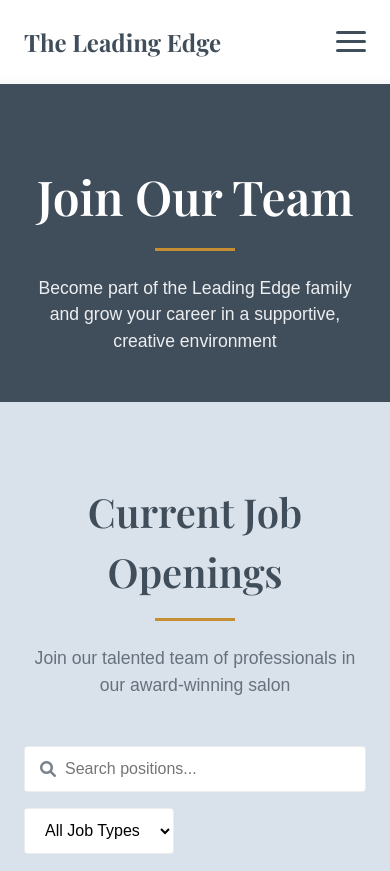
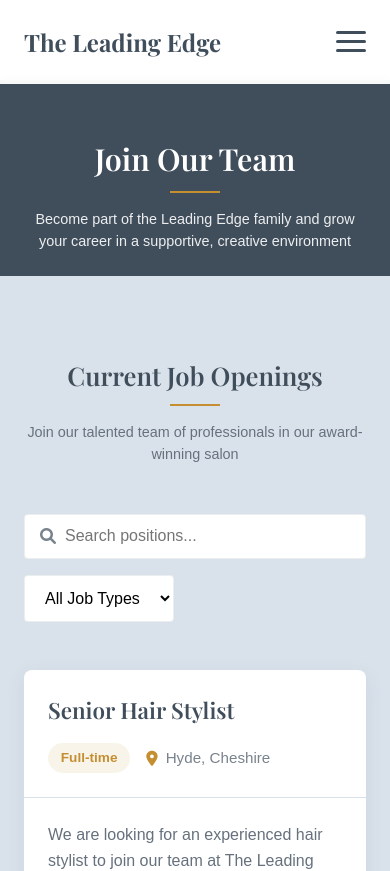
Before and after one commit to Hypha-Media-UK/the-leading-edge-rebuild, a Vue app: page /careers in a window 390 px wide. Shown: the top 871 px of the page. Built offline with nearby package versions, Linux system fonts and the light colour scheme.

Commit message:
reduced titles

```diff
--- a/src/components/ui/PageHeader.vue
+++ b/src/components/ui/PageHeader.vue
@@ -49,10 +49,42 @@
   text-align: center;
   padding: 5rem 0 3rem;
 
+  @media (max-width: 992px) {
+    padding: 4.5rem 0 2.5rem;
+  }
+
+  @media (max-width: 768px) {
+    padding: 4rem 0 2rem;
+  }
+
+  @media (max-width: 576px) {
+    padding: 3.5rem 0 1.5rem;
+  }
+
   h1 {
     font-size: 3rem;
     margin-bottom: 1rem;
     color: white;
+
+    @media (max-width: 1200px) {
+      font-size: 2.7rem;
+      margin-bottom: 0.9rem;
+    }
+
+    @media (max-width: 992px) {
+      font-size: 2.4rem;
+      margin-bottom: 0.8rem;
+    }
+
+    @media (max-width: 768px) {
+      font-size: 2.1rem;
+      margin-bottom: 0.7rem;
+    }
+
+    @media (max-width: 576px) {
+      font-size: 1.9rem;
+      margin-bottom: 0.6rem;
+    }
   }
 
   .separator {
@@ -60,6 +92,22 @@
     height: 3px;
     background-color: $accent-color;
     margin: 0 auto 1.5rem;
+
+    @media (max-width: 992px) {
+      width: 70px;
+      margin-bottom: 1.3rem;
+    }
+
+    @media (max-width: 768px) {
+      width: 60px;
+      height: 2px;
+      margin-bottom: 1.2rem;
+    }
+
+    @media (max-width: 576px) {
+      width: 50px;
+      margin-bottom: 1rem;
+    }
   }
 
   p {
@@ -67,6 +115,22 @@
     margin: 0 auto;
     font-size: 1.1rem;
     color: rgba(255, 255, 255, 0.9);
+
+    @media (max-width: 992px) {
+      font-size: 1.05rem;
+      max-width: 650px;
+    }
+
+    @media (max-width: 768px) {
+      font-size: 1rem;
+      max-width: 600px;
+    }
+
+    @media (max-width: 576px) {
+      font-size: 0.9rem;
+      max-width: 100%;
+      line-height: 1.5;
+    }
   }
 }
 </style>
--- a/src/components/ui/SectionHeader.vue
+++ b/src/components/ui/SectionHeader.vue
@@ -28,6 +28,26 @@
     font-size: 2.5rem;
     margin-bottom: 1rem;
     color: $primary-color;
+
+    @media (max-width: 1200px) {
+      font-size: 2.2rem;
+      margin-bottom: 0.9rem;
+    }
+
+    @media (max-width: 992px) {
+      font-size: 2rem;
+      margin-bottom: 0.8rem;
+    }
+
+    @media (max-width: 768px) {
+      font-size: 1.8rem;
+      margin-bottom: 0.7rem;
+    }
+
+    @media (max-width: 576px) {
+      font-size: 1.6rem;
+      margin-bottom: 0.6rem;
+    }
   }
 
   .separator {
@@ -35,6 +55,22 @@
     height: 3px;
     background-color: $accent-color;
     margin: 0 auto 1.5rem;
+
+    @media (max-width: 992px) {
+      width: 70px;
+      margin-bottom: 1.3rem;
+    }
+
+    @media (max-width: 768px) {
+      width: 60px;
+      height: 2px;
+      margin-bottom: 1.2rem;
+    }
+
+    @media (max-width: 576px) {
+      width: 50px;
+      margin-bottom: 1rem;
+    }
   }
 
   p {
@@ -42,6 +78,22 @@
     margin: 0 auto;
     color: custom-lighten($primary-color, 20%);
     font-size: 1.1rem;
+
+    @media (max-width: 992px) {
+      font-size: 1.05rem;
+      max-width: 650px;
+    }
+
+    @media (max-width: 768px) {
+      font-size: 1rem;
+      max-width: 600px;
+    }
+
+    @media (max-width: 576px) {
+      font-size: 0.9rem;
+      max-width: 100%;
+      line-height: 1.5;
+    }
   }
 }
 </style>
```
